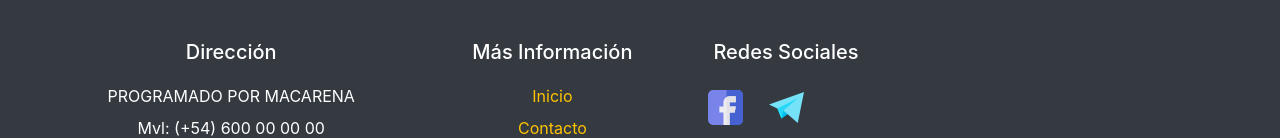
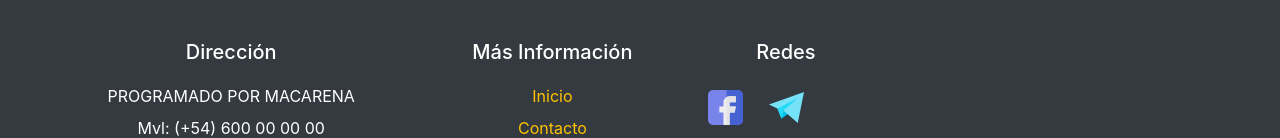
Before and after one commit to Macarenafer18/Macarena-Fernandez-Entrega-Final, a plain HTML site: page index.html in a window 1280 px wide. Shown: the part 416-554 px from the top of the page. Drawn offline with nearby package versions, Linux system fonts and the light colour scheme.

Commit message:
index.html

```diff
--- a/index.html
+++ b/index.html
@@ -76,7 +76,7 @@
                 </ul>
             </div>
             <div class="rrss-element-footer element-footer">
-                <h5>Redes Sociales</h5>
+                <h5>Redes</h5>
                 <div class="social-icons-container">
                     <ul class="ul">
                         <li class="li">
```
